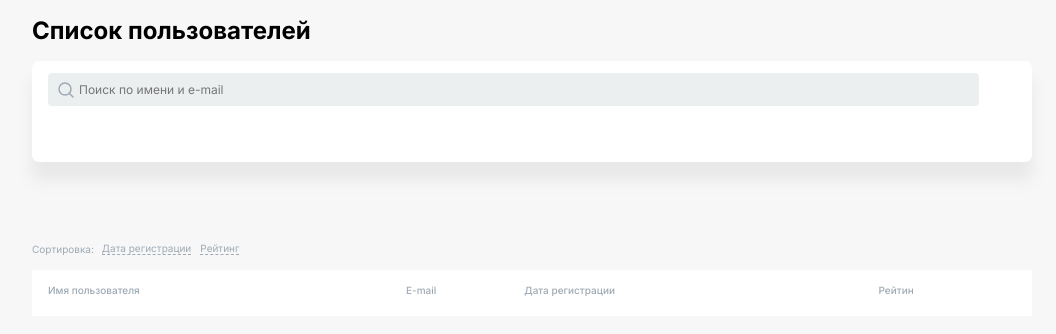
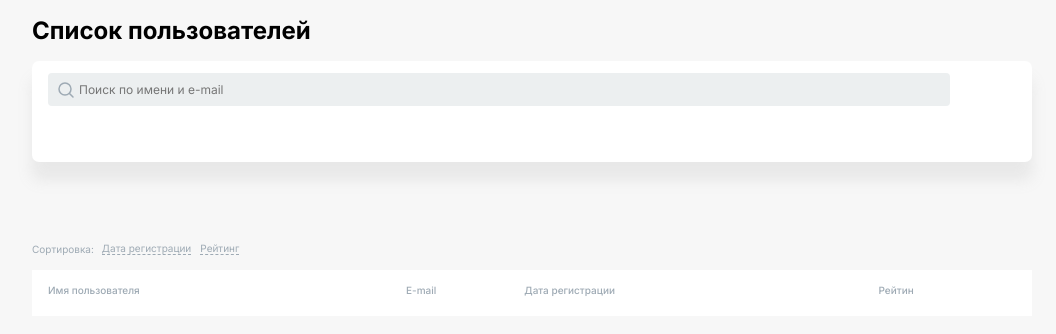
Before and after one commit to rivskiy/test-task-labmedia, a plain HTML site: page index.html in a window 1280 px wide. Shown: the whole page, without its empty margins (108-1164 px from the left). Drawn offline with Linux system fonts and the light colour scheme; no server answers; files whose address does not match are found by name.

Commit message:
add readme

```diff
--- a/css/style.css
+++ b/css/style.css
@@ -55,7 +55,7 @@ ul {
 }
 
 .search__input {
-  width: 900px;
+  width: 90%;
   padding: 9px 0;
   padding-left: 31px;
 
```
Also changed, not shown: 1 other file.
